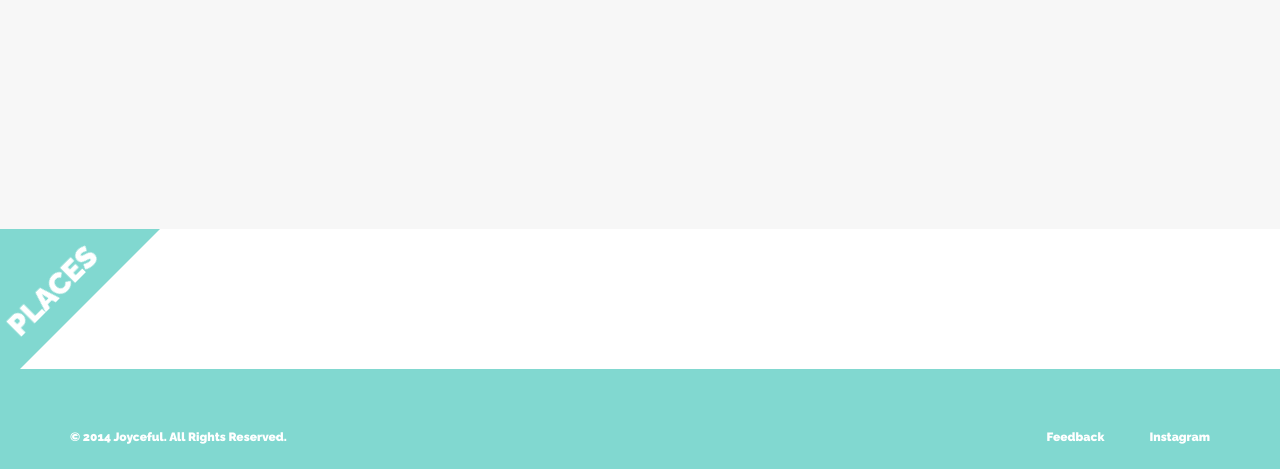
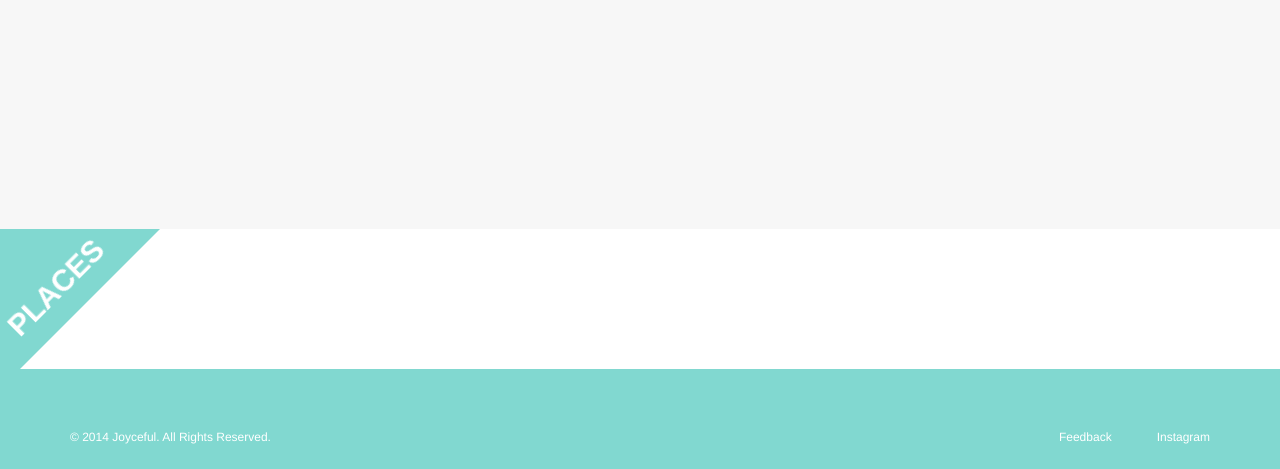
Before and after one commit to shangsunset/joyceful, a Django app: template templates/photography/index.html in a window 1280 px wide. Shown: the part 571-1040 px from the top of the page. Run offline with Django 3.2, Linux system fonts and the light colour scheme; the template is opened without the code that fills it, so the values that code supplies are empty; some libraries are stand-ins or nearby versions.

Commit message:
font change

```diff
--- a/static/css/main.css
+++ b/static/css/main.css
@@ -206,7 +206,6 @@ body
 }
 
 #logo {
-    font-family: 'Raleway', Arial, sans-serif;
     font-size: 27px;
     margin-top: 8px;
     margin-left: 3px;
@@ -514,7 +513,6 @@ header {
   left: -16px;
   width: 200px;
   font-size: 3rem;
-  font-family: 'Raleway', Arial, sans-serif;
   text-transform: uppercase;
   font-weight: bold;
 }
@@ -566,7 +564,6 @@ footer .meta-links {
 
 footer .text-muted {
 
-  font-family: 'Raleway', Arial, sans-serif;
   /* border-top: 1px solid #333; */
   /* margin: 20px 0; */
   margin-top: 60px;
```
